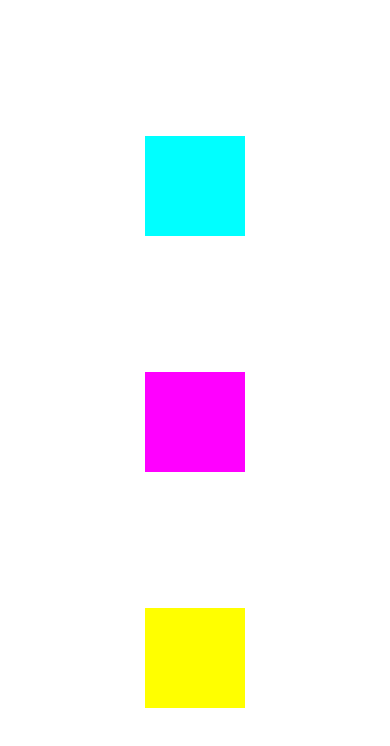
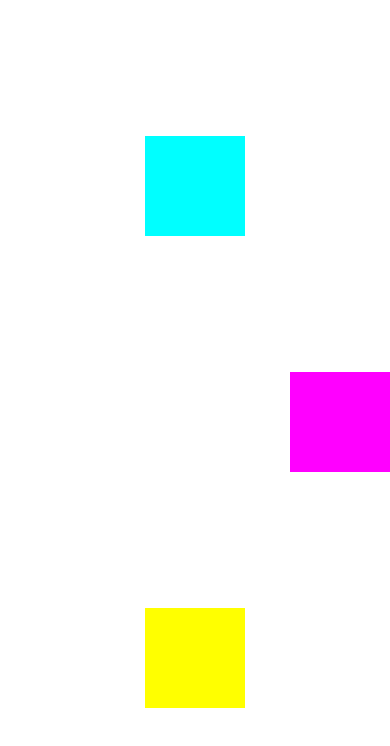
Before and after one commit to behrends/Flexbox, a React Native app: screen / in a window 390 px wide. Shown: the top 746 px of the page. Built offline with nearby package versions, Linux system fonts and the light colour scheme.

Commit message:
alignSelf überschreibt die Darstellung auf der Querachse

```diff
--- a/App.js
+++ b/App.js
@@ -4,7 +4,12 @@ export default function App() {
   return (
     <View style={styles.container}>
       <View style={[styles.box, { backgroundColor: 'cyan' }]} />
-      <View style={[styles.box, { backgroundColor: 'magenta' }]} />
+      <View
+        style={[
+          styles.box,
+          { alignSelf: 'flex-end', backgroundColor: 'magenta' },
+        ]}
+      />
       <View style={[styles.box, { backgroundColor: 'yellow' }]} />
     </View>
   );
@@ -38,3 +43,8 @@ const styles = StyleSheet.create({
 // alignItems: Anordnung auf der Querachse (senkrecht zur Hauptachse)
 // alignItems: 'flex-start' | 'flex-end' | 'center' | 'stretch' | 'baseline'
 // alignItems hat 'stretch' als Default
+
+// alignSelf: überschreibt Anordnung einzelner Komponenten (Querachse)
+// Bemerkung: alignSelf wird für einzelne Komponenten deklariert
+// alignSelf: 'auto', 'flex-start' | 'flex-end' | 'center' | 'stretch' | 'baseline'
+// alignSelf hat 'auto' als Default
```
